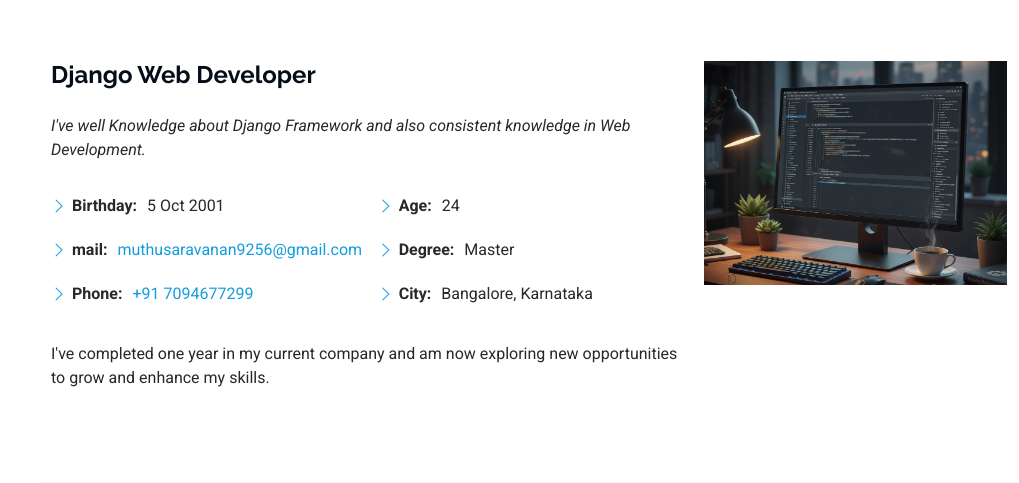
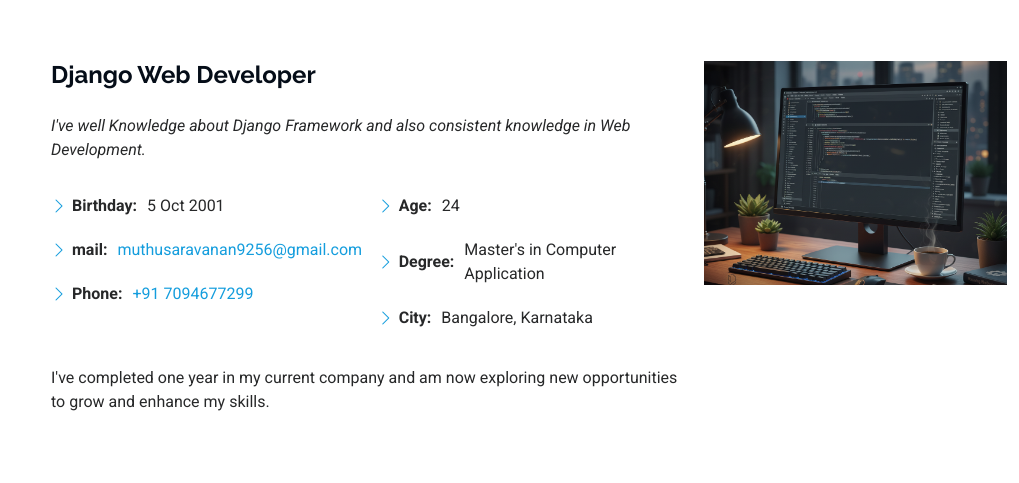
Before and after one commit to Muthusaravanan88/Portfolio, a Django app: page / in a window 1280 px wide. Shown: the part 1009-1492 px from the top of the page, without its empty margins (261-1280 px from the left). Run offline with Django 5.2, Linux system fonts and the light colour scheme; some libraries are stand-ins or nearby versions.

Commit message:
Home page template changes commit

```diff
--- a/templates/home.html
+++ b/templates/home.html
@@ -155,7 +155,7 @@
               <div class="col-lg-6">
                 <ul>
                   <li><i class="bi bi-chevron-right"></i> <strong>Age:</strong> <span>24</span></li>
-                  <li><i class="bi bi-chevron-right"></i> <strong>Degree:</strong> <span>Master</span></li>
+                  <li><i class="bi bi-chevron-right"></i> <strong>Degree:</strong> <span>Master's in Computer Application </span></li>
                   <li><i class="bi bi-chevron-right"></i> <strong>City:</strong> <span>Bangalore, Karnataka</span></li>
                   <!-- <li><i class="bi bi-chevron-right"></i> <strong>Email:</strong> <span>muthusaravanan9256@gmail.com</span></li> -->
                   <!-- <li><i class="bi bi-chevron-right"></i> <strong>Freelance:</strong> <span>Available</span></li> -->
```
